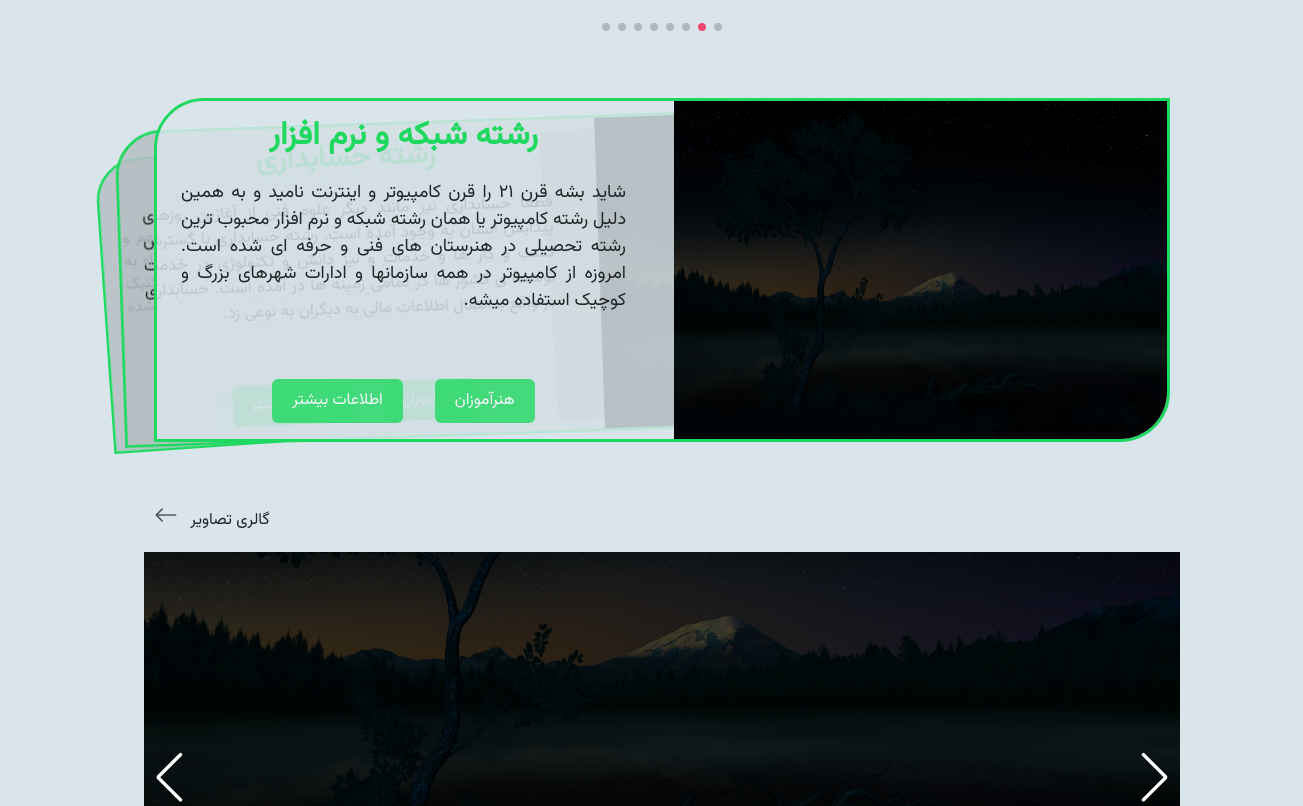
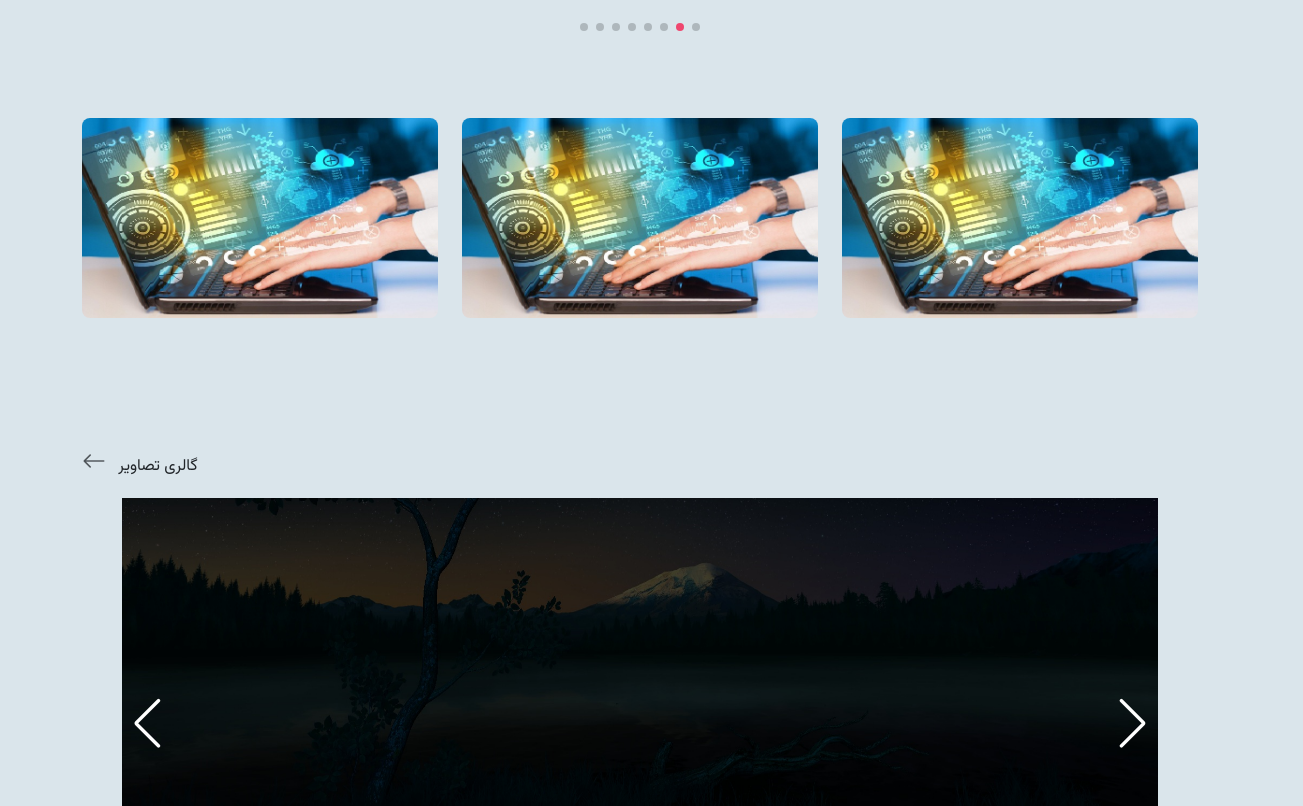
Before and after one commit to AmirhosseinSharafi790/khademi-repo, a React (Create React App) app: page / in a window 1280 px wide. Shown: the part 982-1788 px from the top of the page, 1303 px wide, since content can reach past the window. Built offline with nearby package versions, Linux system fonts and the light colour scheme.

Commit message:
debug project

```diff
--- a/src/components/divition/section2/Section2.css
+++ b/src/components/divition/section2/Section2.css
@@ -92,7 +92,7 @@ body {
 }
 .padding-section2{
   margin: 50px 0;
-  padding: 0 80px !important;
+  /* padding: 0 80px !important; */
 }
 .bg-pic {
   background-image: url("../../../assets/images/banner-main.png");
--- a/src/components/divition/section3/Section3.css
+++ b/src/components/divition/section3/Section3.css
@@ -38,9 +38,6 @@
     padding-right: 5px;
     transition: all .5s;
   }
-  .padding-G{
-    padding: 0 50px;
-  }
   .align-items-center .col-md-6 .border-white{
     opacity: .75;
   }
@@ -57,6 +54,7 @@
   .swiper-slide {
     text-align: center;
     font-size: 18px;
+    /* background: none !important; */
     display: flex;
     justify-content: center;
     align-items: center;
--- a/src/components/divition/section4/Section4.css
+++ b/src/components/divition/section4/Section4.css
@@ -1,8 +1,8 @@
-/*
+
 .text-green{
     color: #1fd860;
     font-weight: bold;
-/* }
+ }
 #btn-green{
     background-color: #1fd860;
     color: #dae5eb;
@@ -28,9 +28,9 @@
     background-color: #ef476f;
     opacity: 1;
     transition: all .5s;
-} */
+}
 
-#btn-green {
+ #btn-green {
   background-color: #1fd860;
   color: #dae5eb;
   border: none;
@@ -56,35 +56,55 @@
   opacity: 1;
   transition: all 0.5s;
 }
-.style-swiper-S4{
-    padding: 0 50px;
+.margin-sec4{
+  margin: 100px 0;
 }
-.style-swiper-slide-S4 {
-    width: 100%;
-    height: 100%;
-    border: 3px solid #1fd860;
-    border-radius: 50px 0 50px;
-    background-color: #dae5ebd6;
+.card-section4{
+  display: flex;
+  margin: 20px 0;
+}
+.card-section4:hover{
+  transition: all .5s;
+  margin: 0px 0 150px;
+}
+.flip-card {
+  background-color: transparent;
+  width: 100%;
+  height: 200px;
+  perspective: 1000px; /* Remove this if you don't want the 3D effect */
 }
 
-.style-swiper-slide-S4 {
-  font-size: 18px;
-}
-.style-swiper-slide-S4:nth-child(1n) {
-  background-color: #dae5ebd6;
-
-}
-.style-swiper-slide-S4:nth-child(2n) {
-  background-color: #dae5ebd6;
+/* This container is needed to position the front and back side */
+.flip-card-inner {
+  position: relative;
+  width: 100%;
+  height: 100%;
+  text-align: center;
+  transition: transform 0.8s;
+  transform-style: preserve-3d;
 }
 
-.style-swiper-slide-S4:nth-child(3n) {
-  background-color: #dae5ebd6;
+/* Do an horizontal flip when you move the mouse over the flip box container */
+.flip-card:hover .flip-card-inner {
+  transform: rotateY(180deg);
 }
-.colorS4-title {
-  color: #1fd860;
-  font-weight: bold;
+/* Position the front and back side */
+.flip-card-front, .flip-card-back {
+  position: absolute;
+  width: 100%;
+  height: 100%;
+  -webkit-backface-visibility: hidden; /* Safari */
+  backface-visibility: hidden;
 }
-.margin-S4{
-  margin: 150px 0 50px;
+
+
+/* Style the back side */
+.flip-card-back {
+  transform: rotateY(180deg);
 }
+.bg-cardS4{
+  width: 100% !important;
+  object-fit: cover;
+  height: 100% !important;
+  overflow: hidden;
+}
--- a/src/components/divition/section4/Section4.js
+++ b/src/components/divition/section4/Section4.js
@@ -1,13 +1,14 @@
 import "./Section4.css";
-import { Container, Row, Col } from "react-bootstrap";
-import { Button } from "react-bootstrap";
-import { Link } from "react-router-dom";
-import ImgSection4 from "../../../assets/images/section2-bac.jpg";
-import React, { useRef, useState } from "react";
-import { Swiper, SwiperSlide } from "swiper/react";
-import { EffectCards } from "swiper/modules";
-import "swiper/css";
-import "swiper/css/effect-cards";
+import { Col, Container, Row } from "react-bootstrap";
+// import { Button } from "react-bootstrap";
+// import { Link } from "react-router-dom";
+import ImgSection4 from "../../../assets/images/Shabake.jpg";
+// import React, { useRef, useState } from "react";
+// import { Swiper, SwiperSlide } from "swiper/react";
+// import { EffectCards } from "swiper/modules";
+// import "swiper/css";
+// import "swiper/css/effect-cards";
+import Section4Item from "./Section4Item";
 function Section4() {
   const PartsValue = [
     {
@@ -15,98 +16,111 @@ function Section4() {
       img: ImgSection4,
       title: "رشته شبکه و نرم افزار",
       text: "شاید بشه قرن ۲۱ را قرن کامپیوتر و اینترنت نامید و به همین دلیل رشته کامپیوتر یا همان رشته شبکه و نرم افزار محبوب ترین رشته تحصیلی در هنرستان های فنی و حرفه ای شده است. امروزه از کامپیوتر در همه سازمانها و ادارات شهرهای بزرگ و کوچیک استفاده میشه.",
-      CName: "border-0 text-white rounded-3",
+      CName: "border-0 text-white rounded-3 mx-2",
     },
     {
       id: 2,
       img: ImgSection4,
       title: "رشته حسابداری",
       text: "قطعا حسابداری نیز مانند دیگر علوم فنی از آغازین روزهای پیدایش انسان به وجود آمده است. رشته حسابداری با گسترش کسب و کار ها و خدمات و نیز دانش و تکنولوژی در خدمت توسعه ی کشور ها در تمامی زمینه ها در آمده است. حسابداری در واقع با انتقال اطلاعات مالی به دیگران به نوعی زد.",
-      CName: "border-0 text-white rounded-3",
+      CName: "border-0 text-white rounded-3 mx-2",
     },
     {
       id: 3,
       img: ImgSection4,
       title: "رشته الکتروتکنیک",
       text: "نرژی برق و توسعه آن این روزها به یکی از فناوری‌های مهم و موردنیاز هر کشور تبدیل گشته‌ است. انتقال انرژی از نیروگاه به واحدهای مصرف کننده‌ نیازمند حضور مهندسان برق الکتروتکنیک می‌باشد. پیشرفت صنعت برق در سال‌های اخیر باعث شده‌ زمینه‌های شغلی فراوانی برای این رشته‌ فراهم شود",
-      CName: "border-0 text-white rounded-3",
+      CName: "border-0 text-white rounded-3 mx-2",
     },
   ];
   return (
-    <div className="margin-S4">
+    // <Container>
+    //   <Swiper
+    //     effect={"cards"}
+    //     grabCursor={true}
+    //     modules={[EffectCards]}
+    //     className="mySwiper style-swiper-S4"
+    //   >
+    //     <SwiperSlide className="style-swiper-slide-S4">
+    //       <Row>
+    //         <Col md={6}>
+    //           <img src={PartsValue[0].img} className="img-fluid h-100"/>
+    //         </Col>
+    //         <Col md={6}>
+    //           <h2 className=" my-3 colorS4-title">{PartsValue[0].title}</h2>
+    //           <p className="mt-4 px-4 text-justify">{PartsValue[0].text}</p>
+    //           <Button id="btn-green1" className="mx-3 my-3 mt-lg-5">
+    //             <Link className="text-white text-decoration-none">
+    //               هنرآموزان
+    //             </Link>
+    //           </Button>
+    //           <Button id="btn-green" className="mx-3 my-3 mt-lg-5">
+    //             <Link className="text-white text-decoration-none">
+    //               اطلاعات بیشتر
+    //             </Link>
+    //           </Button>
+    //         </Col>
+    //       </Row>
+    //     </SwiperSlide>
+    //     <SwiperSlide className="style-swiper-slide-S4">
+    //       <Row>
+    //         <Col md={6}>
+    //           <img src={PartsValue[1].img} className="img-fluid h-100"/>
+    //         </Col>
+    //         <Col md={6}>
+    //           <h2 className=" my-3 colorS4-title">{PartsValue[1].title}</h2>
+    //           <p className="mt-4 px-4 text-justify">{PartsValue[1].text}</p>
+    //           <Button id="btn-green1" className="mx-3 my-3 mt-lg-5">
+    //             <Link className="text-white text-decoration-none">
+    //               هنرآموزان
+    //             </Link>
+    //           </Button>
+    //           <Button id="btn-green" className="mx-3 my-3 mt-lg-5">
+    //             <Link className="text-white text-decoration-none">
+    //               اطلاعات بیشتر
+    //             </Link>
+    //           </Button>
+    //         </Col>
+    //       </Row>
+    //     </SwiperSlide>
+    //     <SwiperSlide className="style-swiper-slide-S4">
+    //       <Row>
+    //         <Col lg={6}>
+    //           <img src={PartsValue[2].img} className="img-fluid h-100"/>
+    //         </Col>
+    //         <Col lg={6}>
+    //           <h2 className=" my-3 colorS4-title">{PartsValue[2].title}</h2>
+    //           <p className="mt-4 px-4 text-justify">{PartsValue[2].text}</p>
+    //           <Button id="btn-green1" className="mx-3 my-3 mt-lg-5">
+    //             <Link className="text-white text-decoration-none">
+    //               هنرآموزان
+    //             </Link>
+    //           </Button>
+    //           <Button id="btn-green" className="mx-3 my-3 mt-lg-5">
+    //             <Link className="text-white text-decoration-none">
+    //               اطلاعات بیشتر
+    //             </Link>
+    //           </Button>
+    //         </Col>
+    //       </Row>
+    //     </SwiperSlide>
+    //   </Swiper>
+    // </Container>
+
+    // <Container>
+    //   <Row>
+    //     {PartsValue.map(part => (
+    //       <Section4Item {...part} />
+    //     ))}
+    //   </Row>
+    // </Container>
     <Container>
-      <Swiper
-        effect={"cards"}
-        grabCursor={true}
-        modules={[EffectCards]}
-        className="mySwiper style-swiper-S4"
-      >
-        <SwiperSlide className="style-swiper-slide-S4">
-          <Row>
-            <Col md={6}>
-              <img src={PartsValue[0].img} className="img-fluid h-100"/>
-            </Col>
-            <Col md={6}>
-              <h2 className=" my-3 colorS4-title">{PartsValue[0].title}</h2>
-              <p className="mt-4 px-4 text-justify">{PartsValue[0].text}</p>
-              <Button id="btn-green1" className="mx-3 my-3 mt-lg-5">
-                <Link className="text-white text-decoration-none">
-                  هنرآموزان
-                </Link>
-              </Button>
-              <Button id="btn-green" className="mx-3 my-3 mt-lg-5">
-                <Link className="text-white text-decoration-none">
-                  اطلاعات بیشتر
-                </Link>
-              </Button>
-            </Col>
-          </Row>
-        </SwiperSlide>
-        <SwiperSlide className="style-swiper-slide-S4">
-          <Row>
-            <Col md={6}>
-              <img src={PartsValue[1].img} className="img-fluid h-100"/>
-            </Col>
-            <Col md={6}>
-              <h2 className=" my-3 colorS4-title">{PartsValue[1].title}</h2>
-              <p className="mt-4 px-4 text-justify">{PartsValue[1].text}</p>
-              <Button id="btn-green1" className="mx-3 my-3 mt-lg-5">
-                <Link className="text-white text-decoration-none">
-                  هنرآموزان
-                </Link>
-              </Button>
-              <Button id="btn-green" className="mx-3 my-3 mt-lg-5">
-                <Link className="text-white text-decoration-none">
-                  اطلاعات بیشتر
-                </Link>
-              </Button>
-            </Col>
-          </Row>
-        </SwiperSlide>
-        <SwiperSlide className="style-swiper-slide-S4">
-          <Row>
-            <Col lg={6}>
-              <img src={PartsValue[2].img} className="img-fluid h-100"/>
-            </Col>
-            <Col lg={6}>
-              <h2 className=" my-3 colorS4-title">{PartsValue[2].title}</h2>
-              <p className="mt-4 px-4 text-justify">{PartsValue[2].text}</p>
-              <Button id="btn-green1" className="mx-3 my-3 mt-lg-5">
-                <Link className="text-white text-decoration-none">
-                  هنرآموزان
-                </Link>
-              </Button>
-              <Button id="btn-green" className="mx-3 my-3 mt-lg-5">
-                <Link className="text-white text-decoration-none">
-                  اطلاعات بیشتر
-                </Link>
-              </Button>
-            </Col>
-          </Row>
-        </SwiperSlide>
-      </Swiper>
+      <Row>
+        {PartsValue.map((part) => (
+          <Section4Item {...part} />
+        ))}
+      </Row>
     </Container>
-    </div>
   );
 }
 export default Section4;
--- a/src/components/divition/section4/Section4Item.js
+++ b/src/components/divition/section4/Section4Item.js
@@ -1,36 +1,67 @@
-import Button from 'react-bootstrap/Button';
-import Card from 'react-bootstrap/Card';
-import { Col , Row} from "react-bootstrap";
-import "./Section4.css"
-import { Link } from 'react-router-dom';
-function Section4Item({CName , img , title , text}){
-    return(
-        <Col className="my-3" lg={6} xl={4}>
+import Button from "react-bootstrap/Button";
+import Card from "react-bootstrap/Card";
+import { Col, Row } from "react-bootstrap";
+import "./Section4.css";
+import { Link } from "react-router-dom";
+function Section4Item({ CName, img, title, text }) {
+  return (
+    // <Col className="my-3" lg={6} xl={4}>
+    //     <Card className='' id='card-section-4'>
+    //         <Card.Img variant="top" src={img} />
+    //         <Card.Body className='p-2'>
+    //             <Card.Title className='text-green mt-3 text-center fw-bold'>{title}</Card.Title>
+    //             <Card.Text className='p-3 text-dark'>{text}</Card.Text>
+    //             <hr />
+    //             <Row>
+    //                 <Col sm={12} md={6}>
+    //                     <Button id='btn-green' className={CName}>
+    //                         <Link className='text-white text-decoration-none'>
+    //                         اطلاعات بیشتر
+    //                         </Link>
+    //                     </Button>
+    //                 </Col>
+    //                 <Col sm={12} md={6}>
+    //                     <Button id='btn-green1' className={CName}>
+    //                         <Link className='text-white text-decoration-none'>
+    //                             هنرآموزان
+    //                         </Link>
+    //                     </Button>
+    //                 </Col>
+    //             </Row>
+    //         </Card.Body>
+    //     </Card>
+    // </Col>
+
+    <Col md={12} lg={4} className="margin-sec4">
+      <div className="card-section4  d-sm-inline d-lg-flex">
+        <div className="flip-card">
+          <div className="flip-card-inner">
+            <div className="flip-card-front">
+              <img src={img} alt="Avatar" className="img-fluid bg-cardS4 rounded-3" />
+            </div>
+            <div className="flip-card-back">
             <Card className='' id='card-section-4'>
-                <Card.Img variant="top" src={img} />
             <Card.Body className='p-2'>
-                    <Card.Title className='text-green mt-3'>{title}</Card.Title>
+                <Card.Title className='text-green mt-3 text-center fw-bold'>{title}</Card.Title>
                 <Card.Text className='p-3 text-dark'>{text}</Card.Text>
                 <hr />
-                    <Row>
-                        <Col sm={12} md={6}>
                         <Button id='btn-green' className={CName}>
                             <Link className='text-white text-decoration-none'>
                             اطلاعات بیشتر
                             </Link>
                         </Button>
-                        </Col>
-                        <Col sm={12} md={6}>
                         <Button id='btn-green1' className={CName}>
                             <Link className='text-white text-decoration-none'>
                                 هنرآموزان
                             </Link>
                         </Button>
-                        </Col>
-                    </Row>
             </Card.Body>
         </Card>
+            </div>
+          </div>
+        </div>
+      </div>
     </Col>
-    )
+  );
 }
-export default Section4Item
+export default Section4Item;
```
Lines whose indentation alone changed are shown as unchanged.
